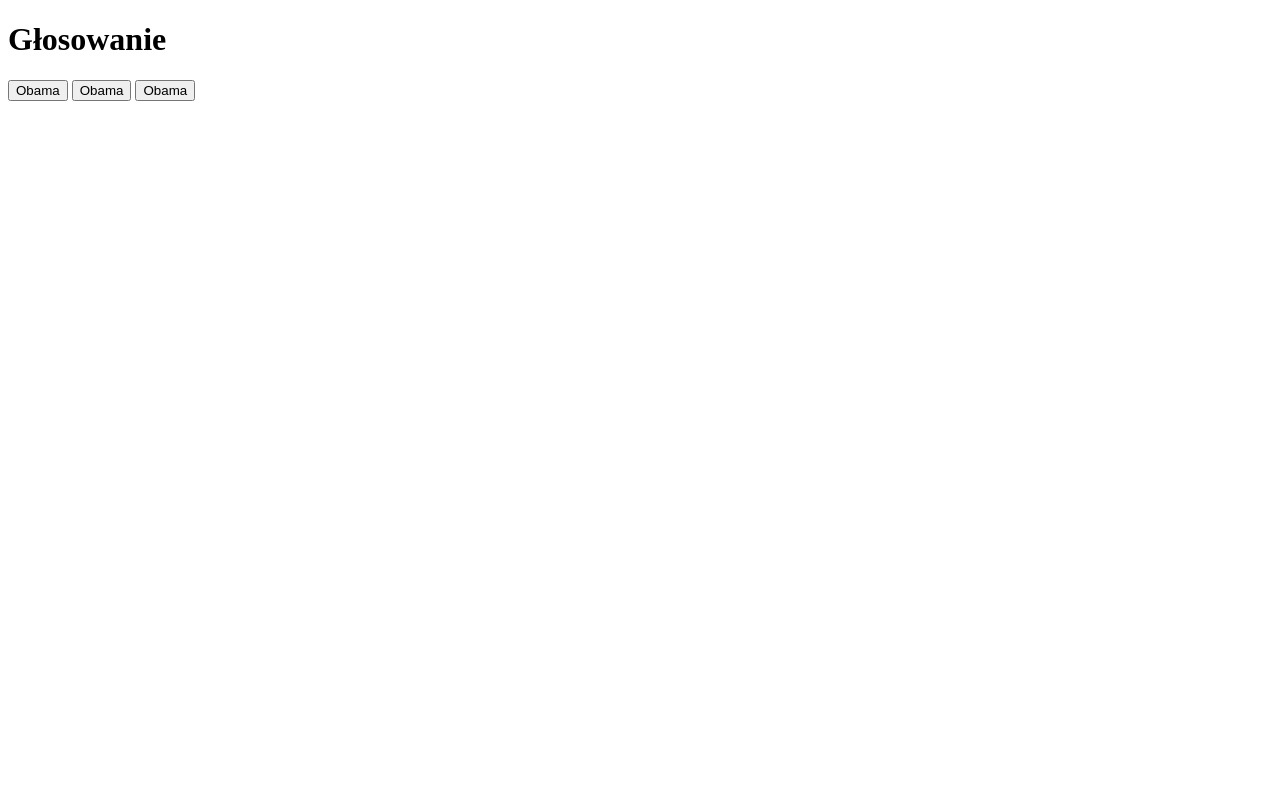
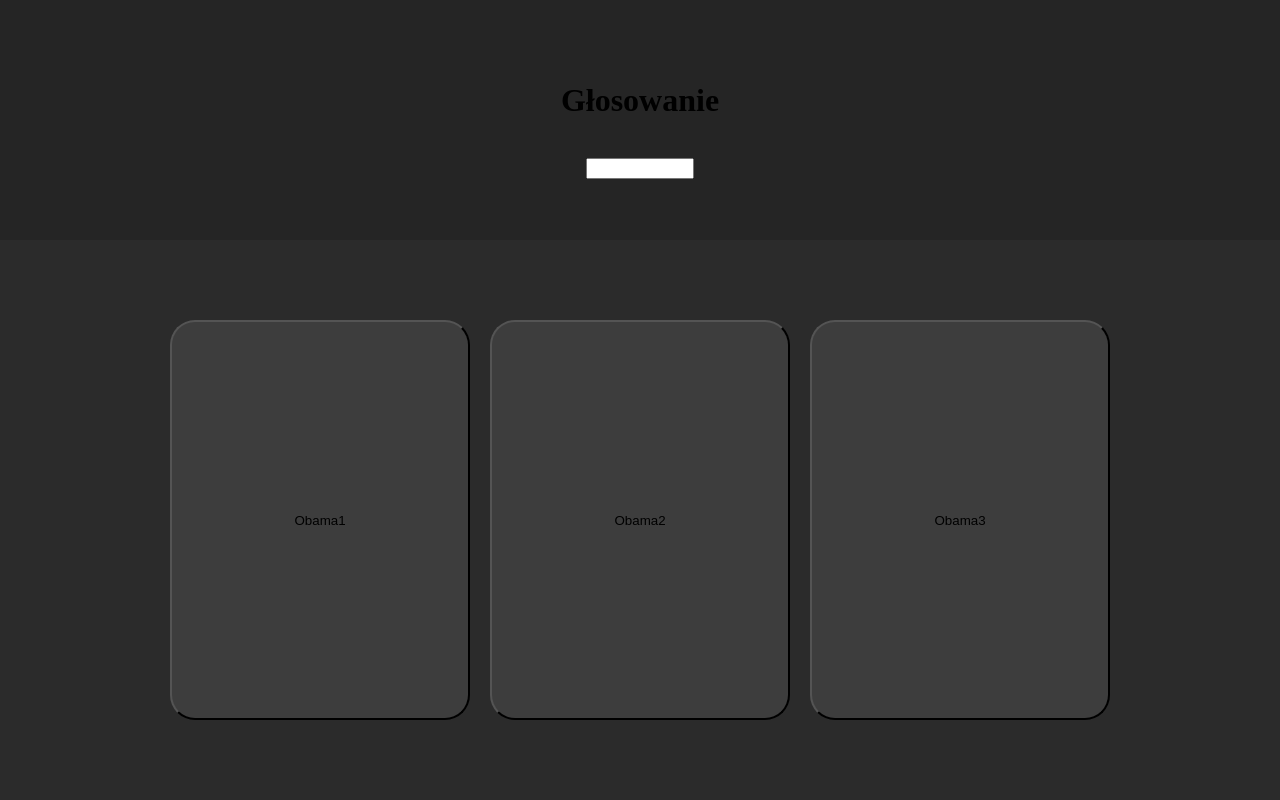
Before and after one commit to FajnyKuba784/10-03-2023, a plain HTML site: page index.html in a window 1280 px wide. Drawn offline with Linux system fonts and the light colour scheme; no server answers.

Commit message:
git zrobione

```diff
--- /dev/null
+++ b/admin.css
@@ -0,0 +1,20 @@
+#body{
+    display: grid;
+    grid-template-columns: 80% 20%;
+    grid-template-rows: 30vh 70vh;
+    grid-template-areas: "napis wykres "
+    "lista lista";
+    margin: 0px;
+}
+#napis{
+    grid-area: napis;
+    background-color: rgb(37, 37, 37);
+}
+#lista{
+    grid-area: lista;
+    background-color: rgb(43, 43, 43);
+}
+#wykres{
+    grid-area: wykres;
+    background-color: rgb(61, 61, 61);
+}
--- a/app.js
+++ b/app.js
@@ -21,11 +21,31 @@
     }
     console.log(k1,k2,k3)
 
+
 }
+getData()
 
 function wysylanie1(){
 
-    const data = fetch("http://localhost:3000/")
+    const pesel = document.getElementById("pesel").value
 
+    const data = fetch("http://localhost:3000/add/Obama1/"+pesel)
 
+    document.getElementById("div2").innerHTML = "<h1>Dziękujemy za oddanie głosu</h1>"
 }
+function wysylanie2(){
+
+    const pesel = document.getElementById("pesel").value
+
+    const data = fetch("http://localhost:3000/add/Obama2/"+pesel)
+
+    document.getElementById("div2").innerHTML = "<h1>Dziękujemy za oddanie głosu</h1>"
+}
+function wysylanie3(){
+
+    const pesel = document.getElementById("pesel").value
+
+    const data = fetch("http://localhost:3000/add/Obama3/"+pesel)
+
+    document.getElementById("div2").innerHTML = "<h1>Dziękujemy za oddanie głosu</h1>"
+}
--- a/index.html
+++ b/index.html
@@ -5,14 +5,17 @@
     <meta http-equiv="X-UA-Compatible" content="IE=edge">
     <meta name="viewport" content="width=device-width, initial-scale=1.0">
     <link rel="stylesheet" href="style.css">
-    <title>Document</title>
+    <title>Głosowanie</title>
 </head>
 <body id="body">
-    <h1>Głosowanie</h1>
     <div id="div1">
-        <button onclick="wysylanie1()" class="b" id="b1">Obama</button>
-        <button onclick="wysylanie2()" class="b" id="b2">Obama</button>
-        <button onclick="wysylanie3()" class="b" id="b3">Obama</button>
+        <h1>Głosowanie</h1><br>
+        <input type="text" id="pesel" maxlength="11">
+    </div>
+    <div id="div2">
+        <button onclick="wysylanie1()" class="b" id="b1">Obama1</button>
+        <button onclick="wysylanie2()" class="b" id="b2">Obama2</button>
+        <button onclick="wysylanie3()" class="b" id="b3">Obama3</button>
 
     </div>
 
--- a/style.css
+++ b/style.css
@@ -0,0 +1,46 @@
+#body{
+
+    margin: 0px;
+    display: grid;
+    grid-template-columns: 100% 100%;
+    grid-template-rows: 30vh 70vh;
+    grid-template-areas:
+    "div1"
+    "div2";
+}
+
+#div1{
+    grid-area: div1;
+    background-color: rgb(37, 37, 37);
+    display: flex;
+    flex-wrap: wrap;
+    flex-direction: column;
+    justify-content: center;
+    justify-items: center;
+    align-content: center;
+    align-items: center;
+}
+#div2{
+grid-area: div2;
+background-color: rgb(43, 43, 43);
+display: flex;
+    flex-wrap: wrap;
+    flex-direction: row;
+    justify-content: center;
+    justify-items: center;
+    align-content: center;
+    align-items: center;
+    gap: 20px;
+}
+#pesel{
+    height: 15px;
+    width: 100px;
+
+}
+.b{
+    background-color: rgb(61, 61, 61);
+    height: 400px;
+    width: 300px;
+    padding: 20px;
+    border-radius: 25px;
+}
```
Also changed, not shown: admij.js (added, +58 -0 lines), admin.html (added, +22 -0 lines), server/index.js (+7 -45 lines).
